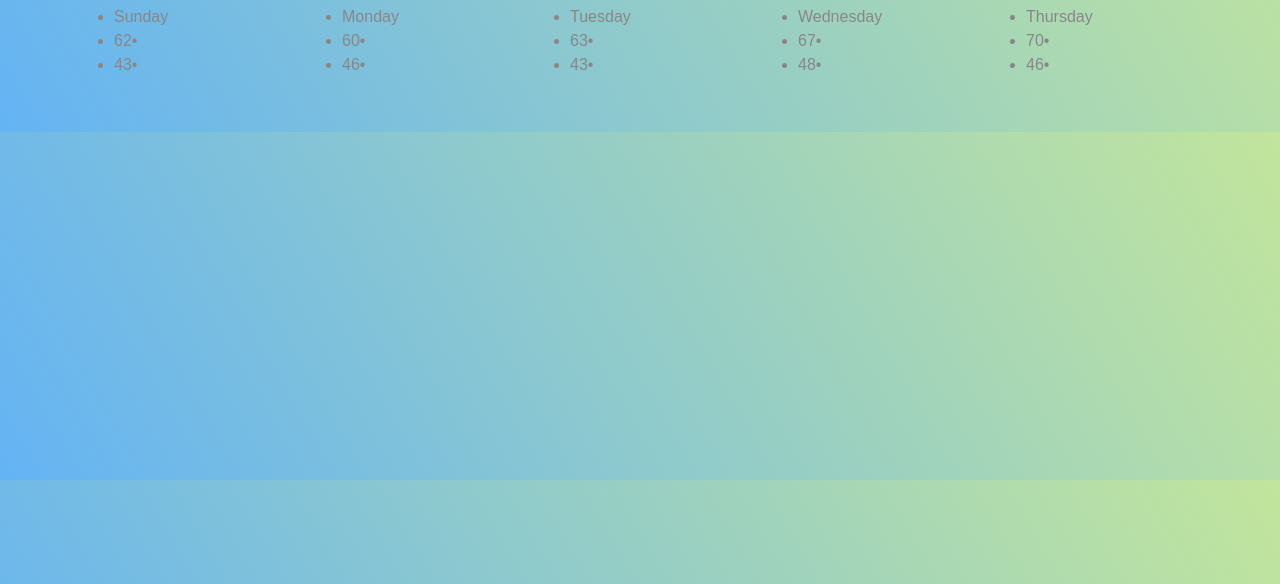
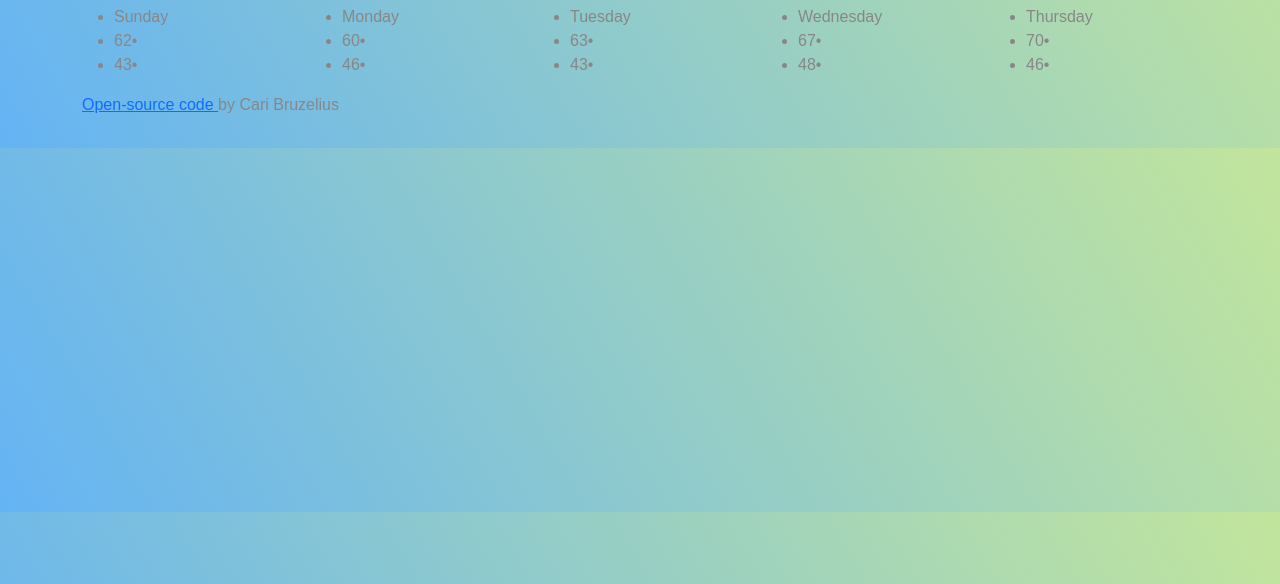
Before and after one commit to cbruzelius/Weather-Project, a plain HTML site: page index.html in a window 1280 px wide. Shown: the part 216-800 px from the top of the page. Drawn offline with nearby package versions, Linux system fonts and the light colour scheme.

Commit message:
Added open-source link

```diff
--- a/index.html
+++ b/index.html
@@ -14,6 +14,7 @@
 
 <body>
   <div class="container">
+    <div class="forecast">
       <div class="w-50 p-3">
         <form id="city-search">
           <input type="text" placeholder="Search for a new city" aria-label="Search New City" autofocus="on"
@@ -24,8 +25,6 @@
         <button id="current-city" type="button">
           Current Local Weather
         </button>
-
-    <div class="forecast">
       <h2 class="search-city" id="city"></h2>
       <h3 id="current-local-date-time">
         Saturday 11:00pm
@@ -129,9 +128,15 @@
           </div>
         </div>
       </div>
-      <br />
-  <script src="src/index.js"></script>
+        <p>
+          <a href="https://github.com/cbruzelius/WeatherProject" target="blank">
+            Open-source code
+          </a>
+          by Cari Bruzelius
+        </p>
   </div>
+
+ <script src="src/index.js"></script>
 </body>
 
 
```
